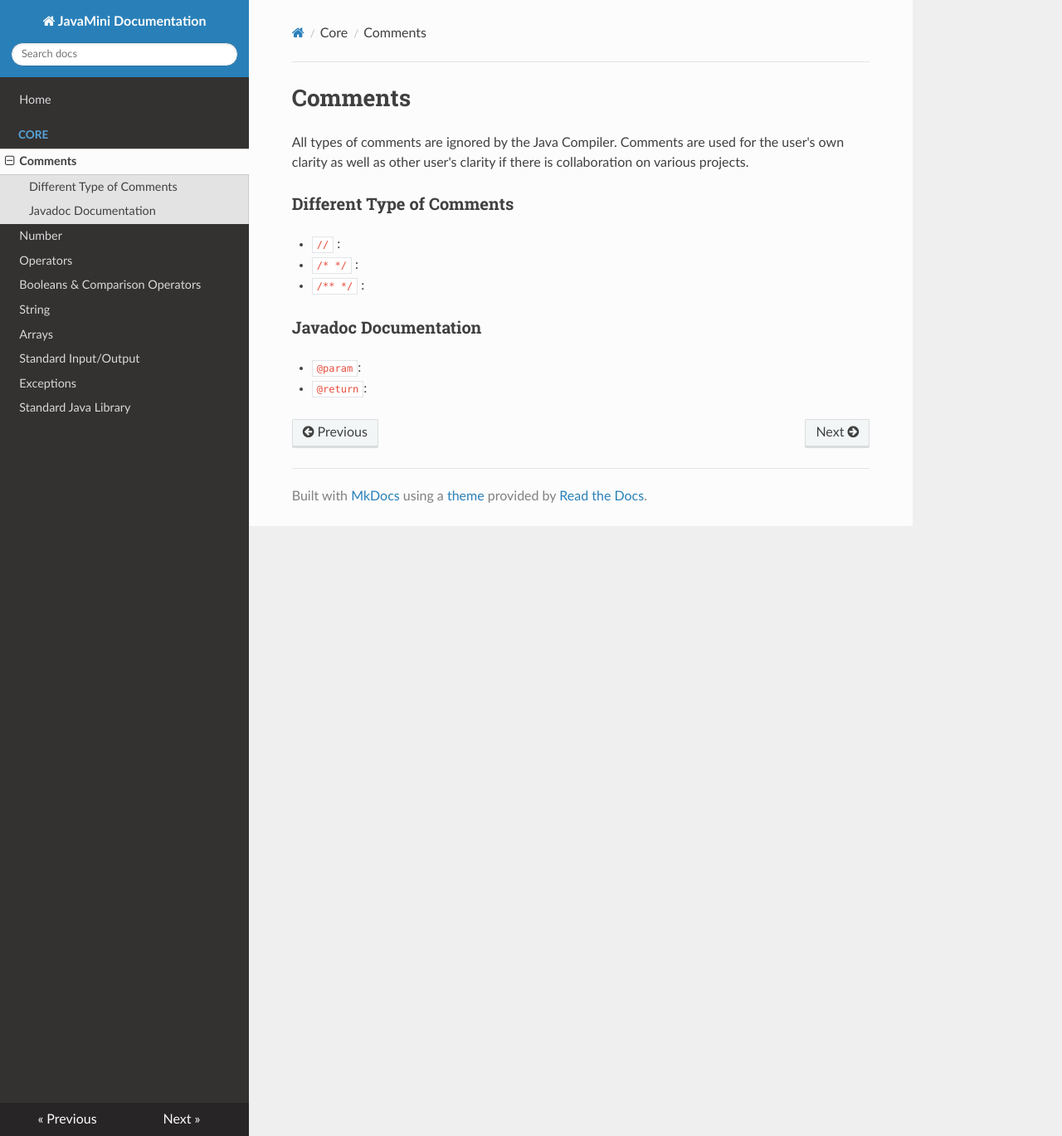
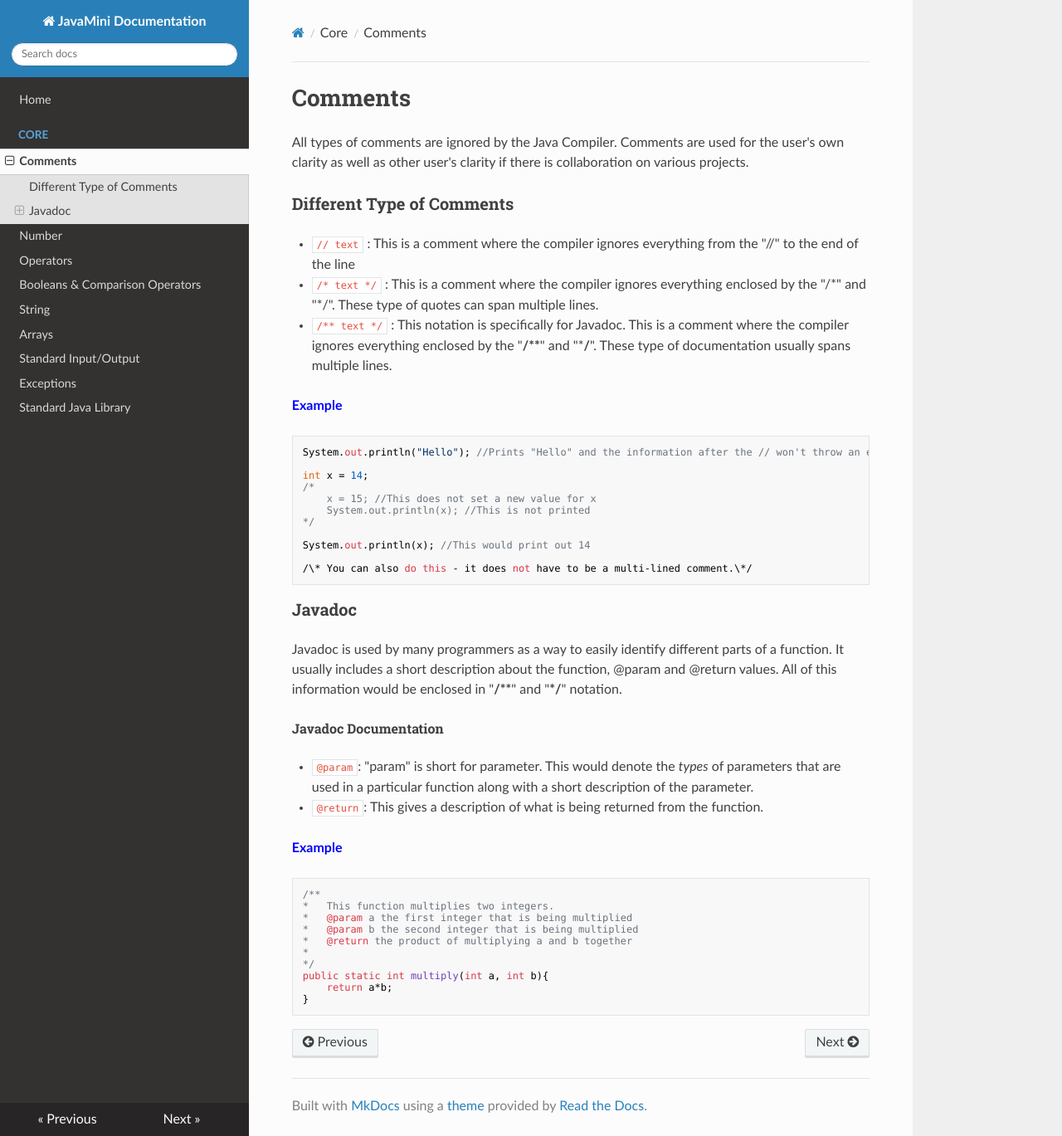
Before and after one commit to bofeng/javamini-doc, an MkDocs documentation site: the page built from doc/core/comments.md, in a window 1280 px wide and 1369 px high. Shown: the whole window at 83% size. Built offline with MkDocs 1.6.1, drawn with Linux system fonts in a browser that asks for light colours; nearby versions of some CDN libraries; old or Windows-style settings are respelled for this version of MkDocs.

Commit message:
Added comment documentation; fixed formatting in boolean

````diff
--- a/doc/core/comments.md
+++ b/doc/core/comments.md
@@ -3,10 +3,42 @@ All types of comments are ignored by the Java Compiler. Comments are used for th
 
 ###Different Type of Comments
 
-* ```//``` :
-* ```/* */``` :
-* ```/** */``` :
+* ```// text ``` : This is a comment where the compiler ignores everything from the "//" to the end of the line
+* ```/* text */``` : This is a comment where the compiler ignores everything enclosed by the "/\*" and "*/". These type of quotes can span multiple lines.
+* ```/** text */``` : This notation is specifically for Javadoc. This is a comment where the compiler ignores everything enclosed by the "**/\*\***" and "***/**". These type of documentation usually spans multiple lines.
 
-###Javadoc Documentation
-* ```@param```:
-* ```@return```:
+<span style="color:blue">**Example**</span>
+```
+System.out.println("Hello"); //Prints "Hello" and the information after the // won't throw an error
+
+int x = 14;
+/*
+	x = 15; //This does not set a new value for x
+	System.out.println(x); //This is not printed
+*/
+
+System.out.println(x); //This would print out 14
+
+/\* You can also do this - it does not have to be a multi-lined comment.\*/
+```
+
+###Javadoc
+Javadoc is used by many programmers as a way to easily identify different parts of a function. It usually includes a short description about the function, @param and @return values. All of this information would be enclosed in "**/\*\***" and "**\*/**" notation.
+
+######Javadoc Documentation######
+*   ```@param```:  "param" is short for parameter. This would denote the _types_ of parameters that are used in a particular function along with a short description of the parameter.
+*   ```@return```: This gives a description of what is being returned from the function.
+
+<span style="color:blue">**Example**</span>
+```
+/**
+* 	This function multiplies two integers.
+*	@param a the first integer that is being multiplied
+*	@param b the second integer that is being multiplied
+*	@return	the product of multiplying a and b together
+*
+*/
+public static int multiply(int a, int b){
+	return a*b;
+}
+```
````
Also changed, not shown: doc/core/boolean.md (+5 -3 lines).
